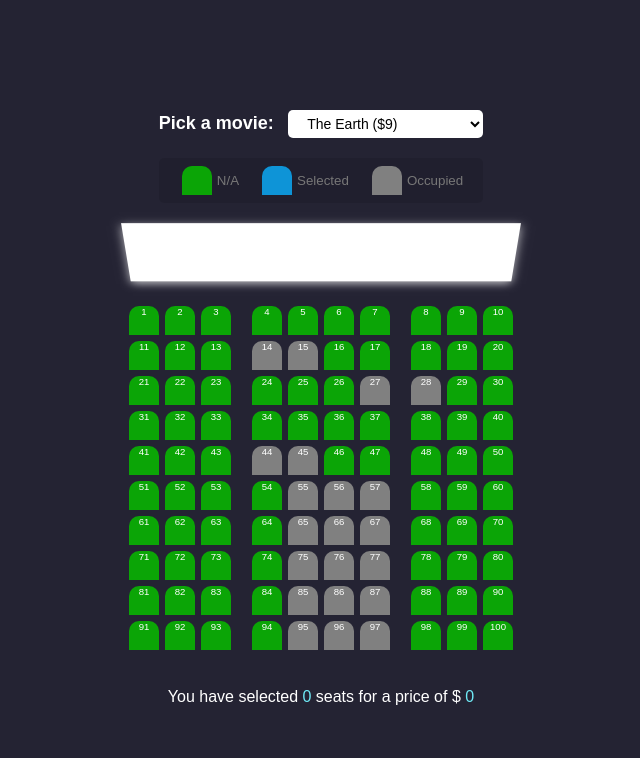
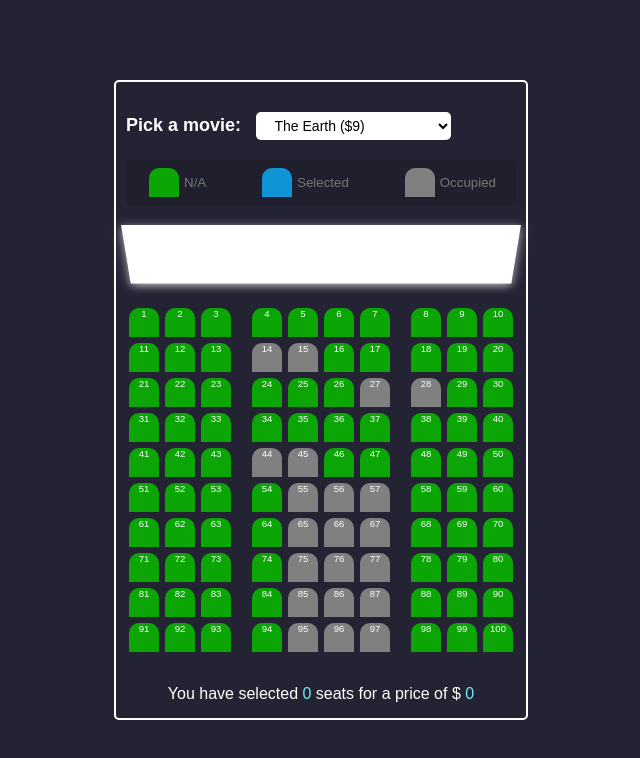
Before and after one commit to birendraoli/Projects, a plain HTML site: page Seat_Selector/index.html in a window 1280 px wide. Shown: the whole page, without its empty margins (319-959 px from the left). Drawn offline with Linux system fonts and the light colour scheme.

Commit message:
style updated

```diff
--- a/Seat_Selector/index.html
+++ b/Seat_Selector/index.html
@@ -9,6 +9,7 @@
 </head>
 
 <body>
+    <div class="whole-container">
         <div class="movie-container">
             <label>Pick a movie:</label>
             <select id="movie">
@@ -159,11 +160,13 @@
                 <div class="seat">100</div>
             </div>
         </div>
-
         <p class="text">
             You have selected <span id="count">0</span> seats for a price of $
             <span id="total">0</span>
         </p>
+    </div>
+
+
 
     <script src="script.js"></script>
 </body>
--- a/Seat_Selector/styles.css
+++ b/Seat_Selector/styles.css
@@ -13,6 +13,11 @@
     align-items: center;
     justify-content: center;
     min-height: 100vh;
+  }
+  .whole-container {
+    padding: 10px;
+    border: 2px solid rgb(255, 255, 255);
+    border-radius: 5px;
   }
 
   .movie-container {
@@ -112,6 +117,7 @@
 
   p.text {
     margin: 5px 0;
+    text-align: center;
   }
 
   p.text span {
```
Lines whose indentation alone changed are shown as unchanged.
